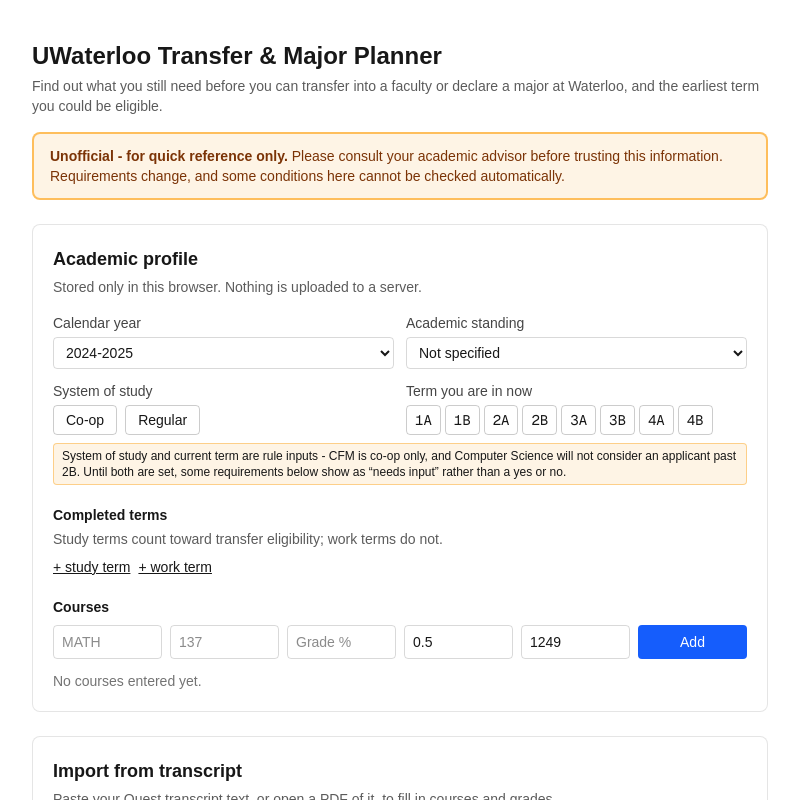
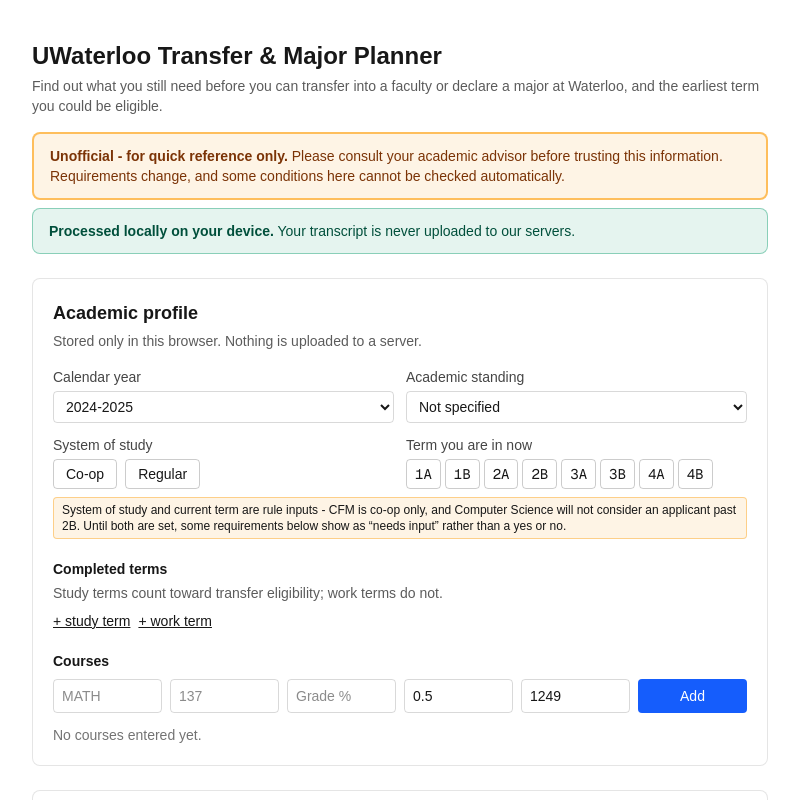
Before and after one commit to qiushih/transfer-path, a Next.js app: page / in a window 1280 px wide. Shown: the top 800 px of the page, without its empty margins (240-1039 px from the left). Built offline with nearby package versions, Linux system fonts and the light colour scheme.

Commit message:
privacy notice added

```diff
--- a/src/app/page.tsx
+++ b/src/app/page.tsx
@@ -271,6 +271,19 @@
           consult your academic advisor before trusting this information. Requirements change, and
           some conditions here cannot be checked automatically.
         </p>
+
+        {/*
+          Stated up front rather than only next to the upload box: "where does
+          my transcript go" is the first thing anyone asks of a tool that wants
+          their academic record, and the answer here is genuinely "nowhere".
+        */}
+        <p
+          role="note"
+          className="mt-2 rounded-lg border border-emerald-600/40 bg-emerald-600/10 px-4 py-3 text-sm text-emerald-900 dark:text-emerald-100"
+        >
+          <strong className="font-semibold">Processed locally on your device.</strong> Your
+          transcript is never uploaded to our servers.
+        </p>
       </header>
       {children}
     </main>
```
